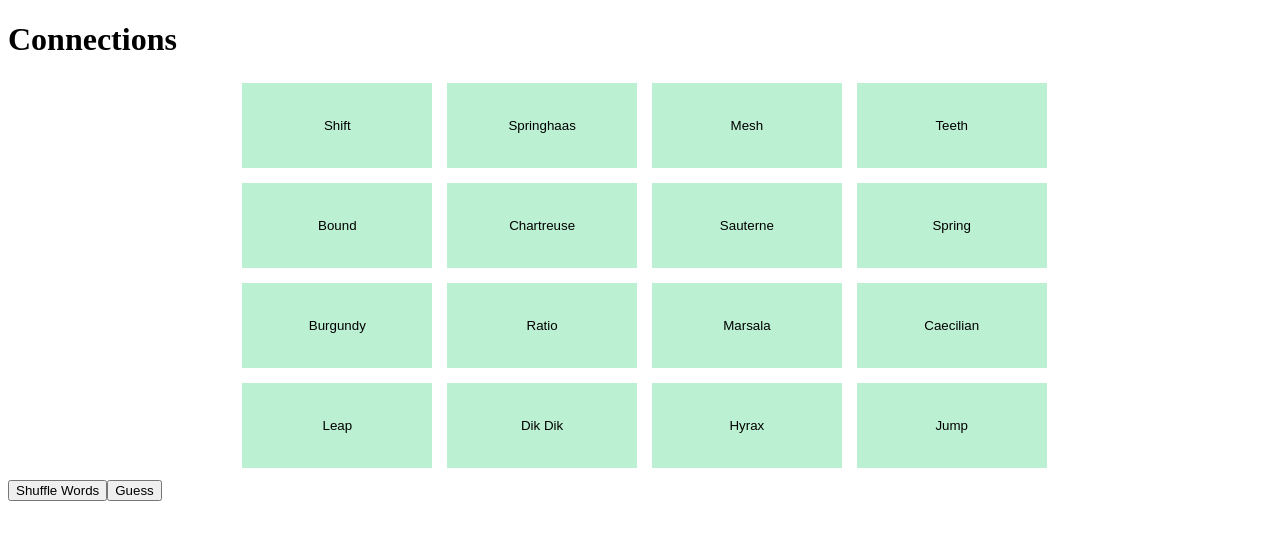
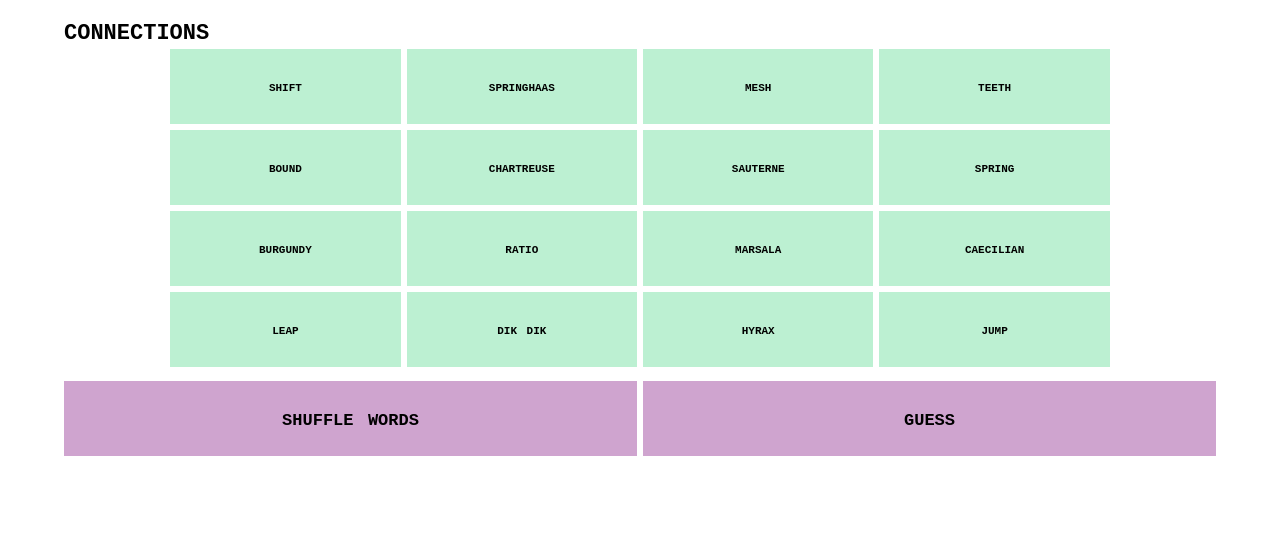
Before and after one commit to scottysimply/connections, a Vue app: page / in a window 1280 px wide. Shown: the top 540 px of the page. Built offline with nearby package versions, Linux system fonts and the light colour scheme.

Commit message:
Development branch responsive

```diff
--- a/src/App.vue
+++ b/src/App.vue
@@ -7,13 +7,12 @@
 </script>
 
 <template>
-  <h1 class="title">Connections</h1>
   <game></game>
 </template>
 
-<style scoped>
-  .title {
-    margin-left: auto;
-    margin-right: auto;
+<style>
+  * {
+    margin: 0px 0px 0px 0px;
+    padding: 0px 0px 0px 0px;
   }
 </style>
--- a/src/components/Game.vue
+++ b/src/components/Game.vue
@@ -1,7 +1,7 @@
 <script>
     export default {
         mounted() {
-            this.seed = this.generateSeed(this.getState().length);
+            this.seed = this.generateSeed(this.getState.length);
         },
         data() {
             return {
@@ -56,7 +56,7 @@
                 flattenedConnections: [],
             }
         },
-        methods: {
+        computed: {
             getState() {
                 // Initialize array
                 let words = []
@@ -77,7 +77,9 @@
 
                 // return
                 return words;
-            },
+            }
+        },
+        methods: {
             onGuess() {
                 // Get word array length
                 const wordsLength = this.connections[0].words.length;
@@ -134,7 +136,7 @@
                 }
             },
             onShuffle() {
-                this.seed = generateSeed(this.seed.length);
+                this.seed = this.generateSeed(this.seed.length);
             },
             generateSeed(length) {
                 // Shuffle algorithm
@@ -149,25 +151,78 @@
     }
 </script>
 <template>
-    <div id="gameBoard" class="game-board">
-        <solved-label v-for="solvedCtn in this.solvedConnections" :ctn-data="solvedCtn" :class="`connection-${solvedCtn.id}`">{{solvedCtn.hint}}</solved-label>
-        <template v-for="unsolvedCtn in this.getState()">
-            <game-button v-if="!unsolvedCtn.solved" v-on:childselected="onSelected" :selected="unsolvedCtn.selected">{{unsolvedCtn.word}}</game-button>
-        </template>
-        <!-- <template v-for="ctn in this.connections" :ctn-data="ctn" :solved="ctn.solved">
-            <game-button v-if="!ctn.solved" v-for="wordData in ctn.words" v-on:childselected="onSelected" :selected="wordData.selected">{{wordData.word}}</game-button>
-            <solved-label v-if="ctn.solved" :ctn-data="ctn" :class='`connection-${ctn.id}`'>{{ctn.hint}}</solved-label>
-        </template> -->
+    <div class="content">
+        <h1 class="title">Connections</h1>
+        <div class="game-board">
+            <solved-label v-for="solvedCtn in this.solvedConnections" :ctn-data="solvedCtn" :class="`connection-${solvedCtn.id}`">{{solvedCtn.hint}}</solved-label>
+            <transition-group name="reorder">
+                <template v-for="unsolvedCtn in this.getState">
+                    <game-button v-if="!unsolvedCtn.solved" v-on:childselected="onSelected" :selected="unsolvedCtn.selected">{{unsolvedCtn.word}}</game-button>
+                </template>
+            </transition-group>
+        </div>
+        <div class="buttons">
+            <button class="btn-guess btn" v-on:click="this.onGuess">Guess</button>
+            <button class="btn-shuffle btn" v-on:click="this.onShuffle">Shuffle Words</button>
+        </div>
     </div>
-    <button id="btn-shuffle" v-on:click="this.onShuffle">Shuffle Words</button>
-    <button id="btn-guess" v-on:click="this.onGuess">Guess</button>
 </template>
-<style>
+<style scoped>
+    /*   Containers   */
+    .content {
+        padding-top: 12px;
+        padding-left: 12px;
+        padding-right: 12px;
+        display: flex;
+        justify-content: center;
+        flex-direction: column;
+    }
     .game-board {
         display: grid;
-        grid-template: 100px 100px 100px 100px / 20% 20% 20% 20%;
+        grid-template: 75px 75px 75px 75px / 24% 24% 24% 24%;
         justify-content: center;
-        width: 80vw;
-        margin: auto auto auto auto;
+        gap: 6px;
+    }
+    .buttons {
+        margin-top: 6px;
+        display: flex;
+        flex-direction: column;
+    }
+
+    .btn {
+        height: 75px;
+        background-color: rgb(207, 164, 207);
+        font-size: x-large;
+        border: none;
+        margin-top: 8px;
+    }
+    .btn:hover {
+        filter: brightness(1.15);
+        cursor: pointer;
+    }
+    * {
+        font-family:'Courier New', Courier, monospace;
+        font-weight: bold;
+        font-variant: small-caps;
+        text-transform: lowercase;
+      }
+    /*    BREAKPOINTS    */
+    @media (min-width: 680px) {
+        .buttons {
+            flex-direction: row-reverse;
+            gap: 6px;
+        }
+        .btn {
+            flex: 1 1 0px;
+        }
+    }
+    @media (min-width: 768px) {
+        .game-board {
+            grid-template: 75px 75px 75px 75px / 20% 20% 20% 20%;
+        }
+        .content {
+            padding-left: 64px;
+            padding-right: 64px;
+        }
     }
 </style>
--- a/src/components/GameButton.vue
+++ b/src/components/GameButton.vue
@@ -24,7 +24,7 @@
     .game-button {
         background-color: var(--button-unselected);
         border: none;
-        margin: 3px 3px 12px 12px;
+        font-size: 1rem;
     }
     .selected {
         background-color: var(--button-selected);
--- a/src/components/SolvedLabel.vue
+++ b/src/components/SolvedLabel.vue
@@ -9,7 +9,7 @@
         <p class="solved-words"><span v-for="word in ctnData.words" class="word">{{word.word}}</span></p>
     </div>
 </template>
-<style>
+<style scoped>
     .connection-1 {
         background-color: #f6ec91;
     }
@@ -22,9 +22,16 @@
     .connection-4 {
         background-color: #ac8bd6;
     }
+    .solved-hint {
+        margin-top: 12px;
+        margin-bottom: 0px;
+        font-size: larger;
+    }
+    .solved-words {
+        margin-top: 6px;
+    }
     .solved-connection {
         grid-column: 1/-1;
-        margin: 3px 3px 12px 12px;
         text-align: center;
     }
     .word:not(:last-child)::after {
```
